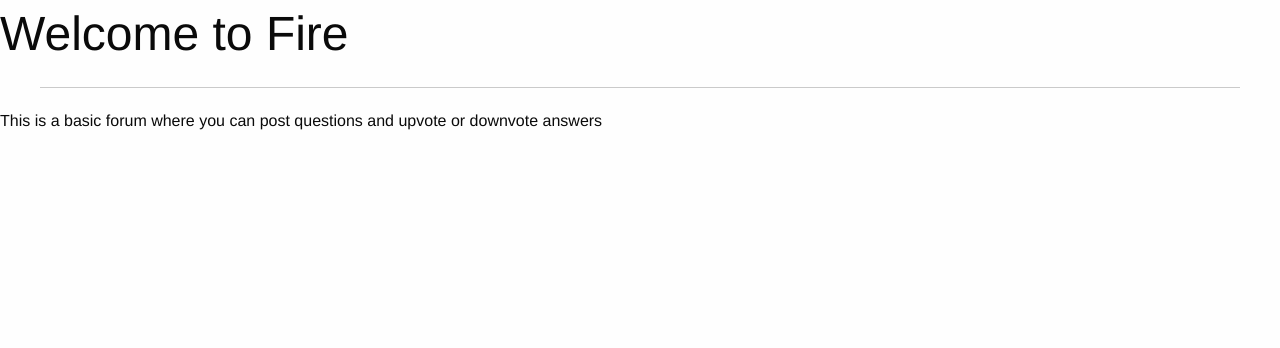
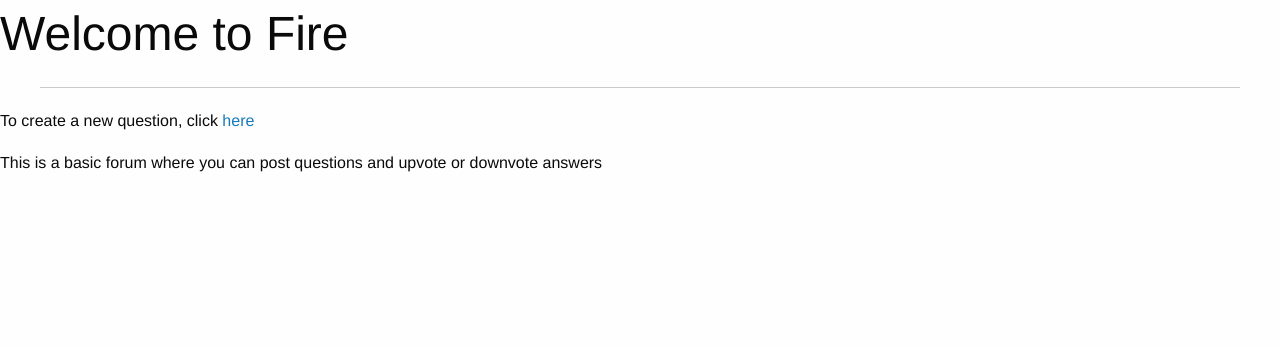
Before and after one commit to annaconda101/water, a Django app: page / in a window 1280 px wide. Shown: the top 348 px of the page. Run offline with Django 3.2, Linux system fonts and the light colour scheme; data that the repository does not hold is empty; some libraries are stand-ins or nearby versions.

Commit message:
added test, view and template to create a new question, fixed error on including fire urls on water site

```diff
--- /dev/null
+++ b/fire/templates/fire/question-new.html
@@ -0,0 +1 @@
+New Question page
--- a/fire/tests.py
+++ b/fire/tests.py
@@ -49,6 +49,10 @@ class HomePageTests(TestCase):
         response = self.client.get(reverse('fire_question-new'))
         self.assertEqual(response.status_code, 200)
 
+    def test_new_question_url_on_homepage(self):
+        response = self.client.get('/')
+        new_question_url = self.client.get(reverse('fire_question-new')).request['PATH_INFO']
+        self.assertContains(response, new_question_url)
 
 class QuestionViewTest(WebTest):
     def setUp(self):
--- a/templates/index.html
+++ b/templates/index.html
@@ -6,4 +6,5 @@
             {% include "fire/_question.html" %}
     {% endfor %}
     {% endif %}
+    <p>To create a new question, click <a href="{% url 'fire_question-new' %}">here</a></p>
 {% endblock content %}
--- a/water/urls.py
+++ b/water/urls.py
@@ -4,6 +4,6 @@ from . import views
 
 urlpatterns = [
     url(r'^$', views.index, name='home'),
-    url(r'^/', include('fire.urls')),
+    url(r'^', include('fire.urls')),
     url(r'^admin/', admin.site.urls),
 ]
```
